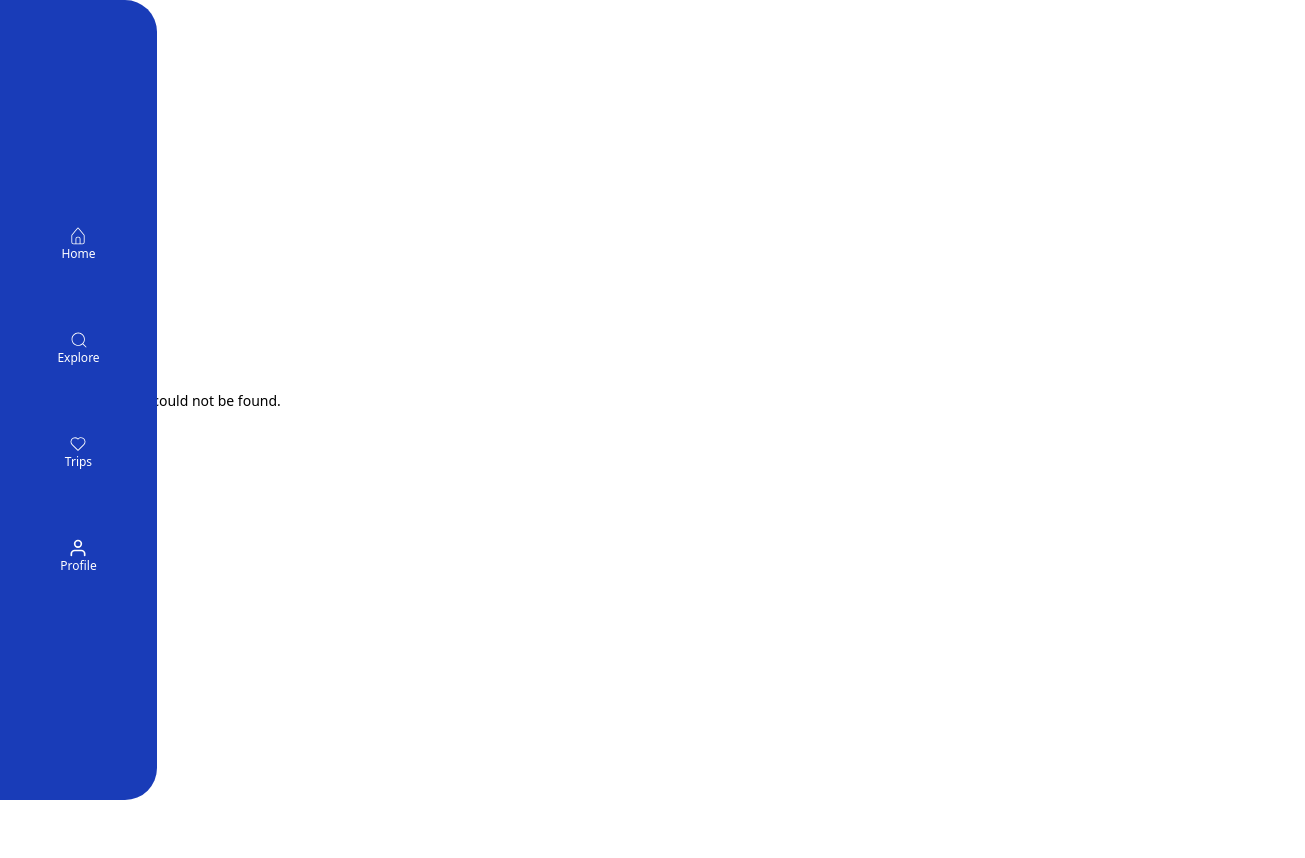
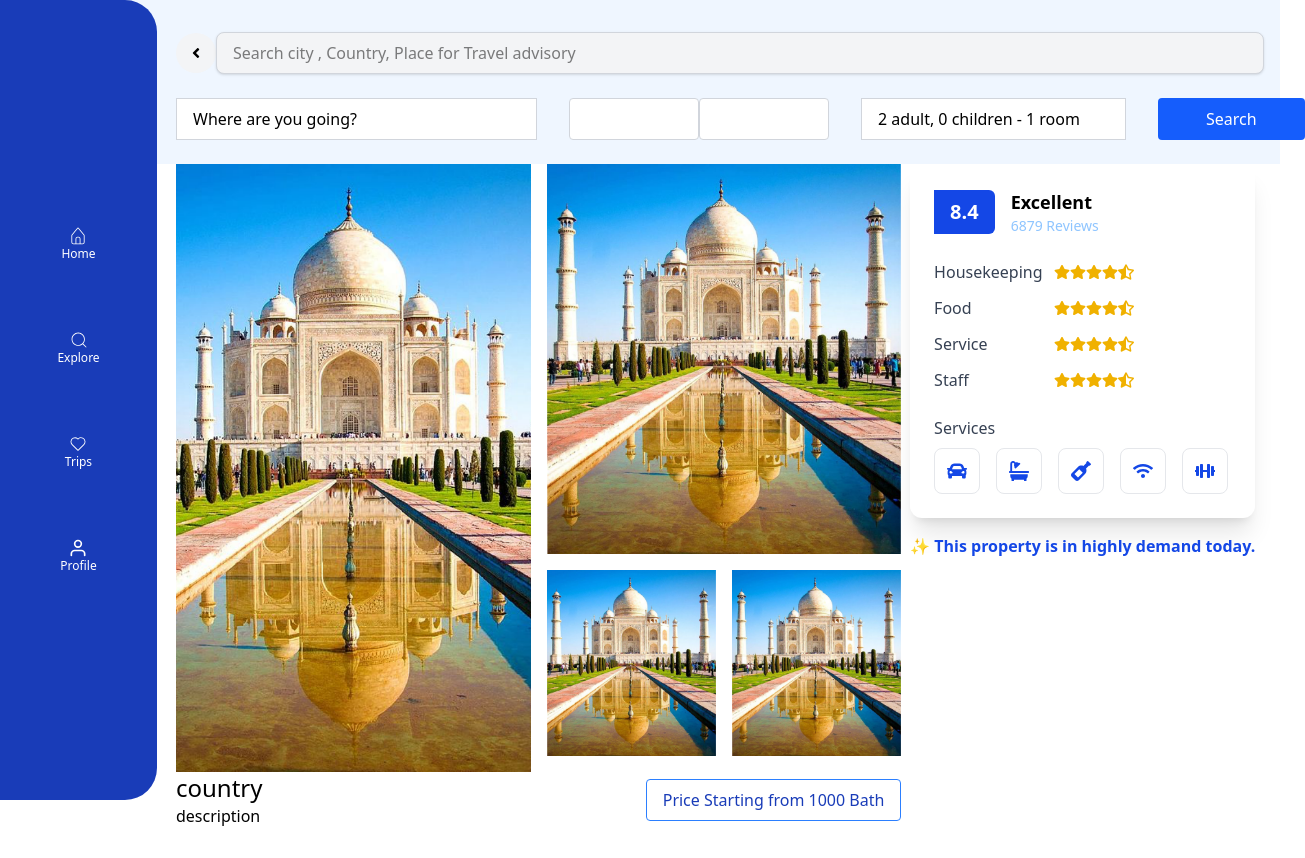
Before and after one commit to Nut-294/devtest, a Next.js app: page /explore-hotel in a window 1280 px wide. Before the commit this address had no page. Shown: the top 858 px of the page, 1305 px wide, since content can reach past the window. Before the commit the page ends 800 px from the top, so only its background shows below. Built offline with nearby package versions, Linux system fonts and the light colour scheme.

Commit message:
Explore-hotel

```diff
--- /dev/null
+++ b/app/explore-hotel/page.js
@@ -0,0 +1,138 @@
+import DateCheck from "@/components/detail/DateCheck";
+import SearchHotel from "@/components/hotel/SearchHotel";
+import SearchButton from "@/components/form/SearchButtom";
+import Link from "next/link";
+import { FaAngleLeft } from "react-icons/fa";
+import ReviewCard from "@/components/detail/ReviewCard";
+
+const Details = () => {
+  return (
+    <section className="mx-auto w-full">
+      <div className="bg-blue-50  sm:pl-44 px-4 pt-8">
+        <div className="pb-2">
+          <div className="flex flex-col sm:flex-row items-center mb-1 ">
+            <div className="flex items-center w-full sm:w-auto">
+              <Link
+                href="/hotel"
+                className="w-10 h-10 rounded-full bg-gray-100 hover:bg-gray-200 flex justify-center items-center"
+              >
+                <FaAngleLeft />
+              </Link>
+              <p className="flex-1 text-center sm:hidden ml-2">Hotel details</p>
+            </div>
+
+            <div className="w-full mt-2 sm:mt-0">
+              <SearchHotel />
+            </div>
+          </div>
+
+          <div className="flex flex-col sm:flex-row mb-4 mt-6 gap-8 w-full">
+            <input
+              type="text"
+              placeholder="Where are you going?"
+              className="placeholder-black bg-white border border-gray-300 px-4 sm:pr-28 py-2"
+              disabled
+            />
+            <DateCheck className="flex-grow" />
+            <input
+              type="text"
+              placeholder="2 adult, 0 children - 1 room"
+              className="placeholder-black bg-white border border-gray-300 px-4 py-2 flex-grow"
+              disabled
+            />
+            <SearchButton />
+          </div>
+        </div>
+      </div>
+
+      <div className="flex flex-col justify-center mx-auto xl:flex-row sm:pl-44 px-4">
+        {/* ฝั่งซ้าย */}
+        <div className="sm:w-4/6 w-full">
+        <div className="grid gap-4 grid-cols-2">
+            {/* รูปใหญ่ฝั่งซ้าย */}
+            <img
+              src="/Explore_full.png"
+              alt="Explore"
+              className="object-cover w-full h-full row-span-2"
+            />
+
+            {/* ฝั่งขวา */}
+            <div className="grid gap-4">
+              {/* รูปบน */}
+              <img
+                src="/Explore_full.png"
+                alt="Explore"
+                className="object-cover w-full h-full"
+              />
+
+              {/* แถวล่างเป็น 2 รูปติดกัน */}
+              <div className="grid grid-cols-2 gap-4">
+                <img
+                  src="/Explore_full.png"
+                  alt="Explore"
+                  className="object-cover w-full h-full"
+                />
+                <img
+                  src="/Explore_full.png"
+                  alt="Explore"
+                  className="object-cover w-full h-full"
+                />
+              </div>
+            </div>
+          </div>
+
+
+          <div className="flex flex-col sm:flex-row sm:justify-between sm:items-center">
+            <div>
+              <div className="text-2xl">country</div>
+              <div>description</div>
+            </div>
+            <div className="py-2 pl-2 sm:px-4 sm:py-2 mr-6 sm:mr-0 border text-sm sm:text-base border-blue-500 bg-white text-blue-800 rounded-sm">
+              Price Starting from 1000 Bath
+            </div>
+          </div>
+
+          <div className="mt-4 sm:mt-8 flex gap-2 sm:gap-28 w-full">
+            <div className="w-1/2 border border-black rounded-sm flex flex-col sm:flex-row">
+              <img src={"/Explore_full.png"} className="w-full sm:w-32 h-24" />
+              <div className="flex-grow">
+                <p className="px-2 sm:py-2 text-sm ">Deluxe Room</p>
+                <p className="px-2 sm:text-2xl sm:font-bold text-blue-600">
+                  1500 Bath
+                </p>
+              </div>
+              <button className="bg-blue-600 text-white rounded-sm text-sm text-center px-2 py-1 sm:py-2 sm:[writing-mode:vertical-lr]">
+                Book Now
+              </button>
+            </div>
+
+            <div className="w-1/2 border border-black rounded-sm flex flex-col sm:flex-row">
+              <img src={"/Explore_full.png"} className="w-full sm:w-32 h-24" />
+              <div className="flex-grow">
+                <p className="px-2 sm:py-2 text-sm ">Deluxe Room</p>
+                <p className="px-2 sm:text-2xl sm:font-bold text-blue-600">
+                  1500 Bath
+                </p>
+              </div>
+              <button className="bg-blue-600 text-white rounded-sm text-sm text-center px-2 py-1 sm:py-2 sm:[writing-mode:vertical-lr]">
+                Book Now
+              </button>
+            </div>
+          </div>
+        </div>
+
+        {/* ฝั่งขวา */}
+        <div className="sm:w-2/6 w-full flex justify-center">
+          <div className="mt-8 sm:mt-0 px-4 sm:px-0">
+            <ReviewCard className="shadow-2xl" />
+            <p className="text-blue-700 font-semibold cursor-pointer hover:underline mt-4">
+              ✨ This property is in highly demand today.
+            </p>
+          </div>
+        </div>
+      </div>
+    </section>
+  );
+};
+
+export default Details;
--- /dev/null
+++ b/components/detail/DateCheck.js
@@ -0,0 +1,58 @@
+"use client";
+import { useState } from "react";
+
+const DateCheck = ({ onChange }) => {
+  const [checkIn, setCheckIn] = useState("");
+  const [checkOut, setCheckOut] = useState("");
+  const [focusField, setFocusField] = useState(null);
+  const today = new Date().toISOString().split("T")[0];
+
+  const formatDate = (dateString) => {
+    if (!dateString) return "";
+    return new Date(dateString).toLocaleDateString("en-GB", {
+      day: "2-digit",
+      month: "short",
+      year: "numeric",
+    });
+  };
+
+  const handleChange = (type, value) => {
+    if (type === "in") setCheckIn(value);
+    else setCheckOut(value);
+
+    if (onChange) {
+      onChange(
+        type === "in" ? value : checkIn,
+        type === "out" ? value : checkOut
+      );
+    }
+  };
+
+  return (
+    <div className="flex">
+      <input
+        type={focusField === "in" ? "date" : "text"}
+        placeholder="Check-in"
+        value={focusField === "in" ? checkIn : formatDate(checkIn)}
+        onFocus={() => setFocusField("in")}
+        onBlur={() => setFocusField(null)}
+        onChange={(e) => handleChange("in", e.target.value)}
+        min={today}
+        className="text-xs w-full px-4 sm:px-16 py-2 rounded-sm placeholder-black bg-white border border-gray-300 focus:outline-none"
+      />
+
+      <input
+        type={focusField === "out" ? "date" : "text"}
+        placeholder="Check-out"
+        value={focusField === "out" ? checkOut : formatDate(checkOut)}
+        onFocus={() => setFocusField("out")}
+        onBlur={() => setFocusField(null)}
+        onChange={(e) => handleChange("out", e.target.value)}
+        min={checkIn || today}
+        className="text-xs w-full px-4 sm:px-16 py-2 rounded-sm placeholder-black bg-white border border-gray-300 focus:outline-none"
+      />
+    </div>
+  );
+};
+
+export default DateCheck;
--- /dev/null
+++ b/components/detail/ReviewCard.js
@@ -0,0 +1,62 @@
+import { FaStar, FaStarHalfAlt, FaCar, FaBath, FaWineBottle, FaWifi, FaDumbbell } from "react-icons/fa";
+
+export default function ReviewCard() {
+  return (
+    <div className="max-w-sm bg-white rounded-xl shadow-xl pl-16 sm:p-6 space-y-6">
+      {/* Score and Title */}
+      <div className="flex items-center space-x-4">
+        <div className="bg-blue-700 text-white font-bold text-xl rounded-tr-md rounded-br-md px-4 py-2">
+          8.4
+        </div>
+        <div>
+          <h2 className="font-semibold text-lg">Excellent</h2>
+          <p className="text-sm text-blue-300 cursor-pointer hover:underline">6879 Reviews</p>
+        </div>
+      </div>
+
+      {/* Ratings */}
+      <div className="space-y-3">
+        {[
+          { label: "Housekeeping", fullStars: 4, halfStar: true },
+          { label: "Food", fullStars: 4, halfStar: true },
+          { label: "Service", fullStars: 4, halfStar: true },
+          { label: "Staff", fullStars: 4, halfStar: true },
+        ].map(({ label, fullStars, halfStar }, idx) => (
+          <div key={idx} className="flex items-center space-x-2">
+            <span className="w-28 text-gray-700">{label}</span>
+            <div className="flex text-yellow-500">
+              {Array(fullStars)
+                .fill(0)
+                .map((_, i) => (
+                  <FaStar key={i} />
+                ))}
+              {halfStar && <FaStarHalfAlt />}
+            </div>
+          </div>
+        ))}
+      </div>
+
+      {/* Services */}
+      <div>
+        <p className="text-gray-700 mb-2">Services</p>
+        <div className="flex space-x-4 text-blue-700">
+          <div className="p-3 border border-gray-200 rounded-lg hover:bg-blue-50 cursor-pointer">
+            <FaCar size={20} />
+          </div>
+          <div className="p-3 border border-gray-200 rounded-lg hover:bg-blue-50 cursor-pointer">
+            <FaBath size={20} />
+          </div>
+          <div className="p-3 border border-gray-200 rounded-lg hover:bg-blue-50 cursor-pointer">
+            <FaWineBottle size={20} />
+          </div>
+          <div className="p-3 border border-gray-200 rounded-lg hover:bg-blue-50 cursor-pointer">
+            <FaWifi size={20} />
+          </div>
+          <div className="p-3 border border-gray-200 rounded-lg hover:bg-blue-50 cursor-pointer">
+            <FaDumbbell size={20} />
+          </div>
+        </div>
+      </div>
+    </div>
+  );
+}
--- a/components/form/FormContainer.js
+++ b/components/form/FormContainer.js
@@ -25,7 +25,7 @@ export default function FormContainer() {
       </h1>
       <LocationInput />
       <OtheInput />
-      <div className="flex justify-center">
+      <div className="flex justify-center mt-8">
         <SearchButtom />
       </div>
     </form>
--- a/components/form/SearchButtom.js
+++ b/components/form/SearchButtom.js
@@ -2,7 +2,7 @@ const SearchButton = () => {
   return (
     <button
       type="summit"
-      className="bg-blue-600 text-white px-12 py-2 mt-8 rounded-sm hover:bg-blue-700 focus:outline-none focus:ring-2 focus:ring-blue-800 focus:ring-offset-1"
+      className="bg-blue-600 text-white px-12 py-2 rounded-sm hover:bg-blue-700 "
     >
       Search
     </button>
--- a/components/hotel/SearchHotel.js
+++ b/components/hotel/SearchHotel.js
@@ -30,7 +30,7 @@ const SearchHotel = () => {
     <form className="flex-grow w-full" onSubmit={handleSubmit}>
       <input
         type="text"
-        placeholder="Search hotels"
+        placeholder="Search city , Country, Place for Travel advisory"
         value={search}
         onChange={(e) => setSearch(e.target.value)}
         className="w-full border border-gray-300 bg-gray-100 px-4 py-2 rounded-lg shadow-sm focus:outline-none focus:ring-1 focus:ring-blue-100"
```
Also changed, not shown: components/hotel/CardHotel.js (+27 -25 lines), components/hotel/ListHotels.js (+7 -0 lines).
